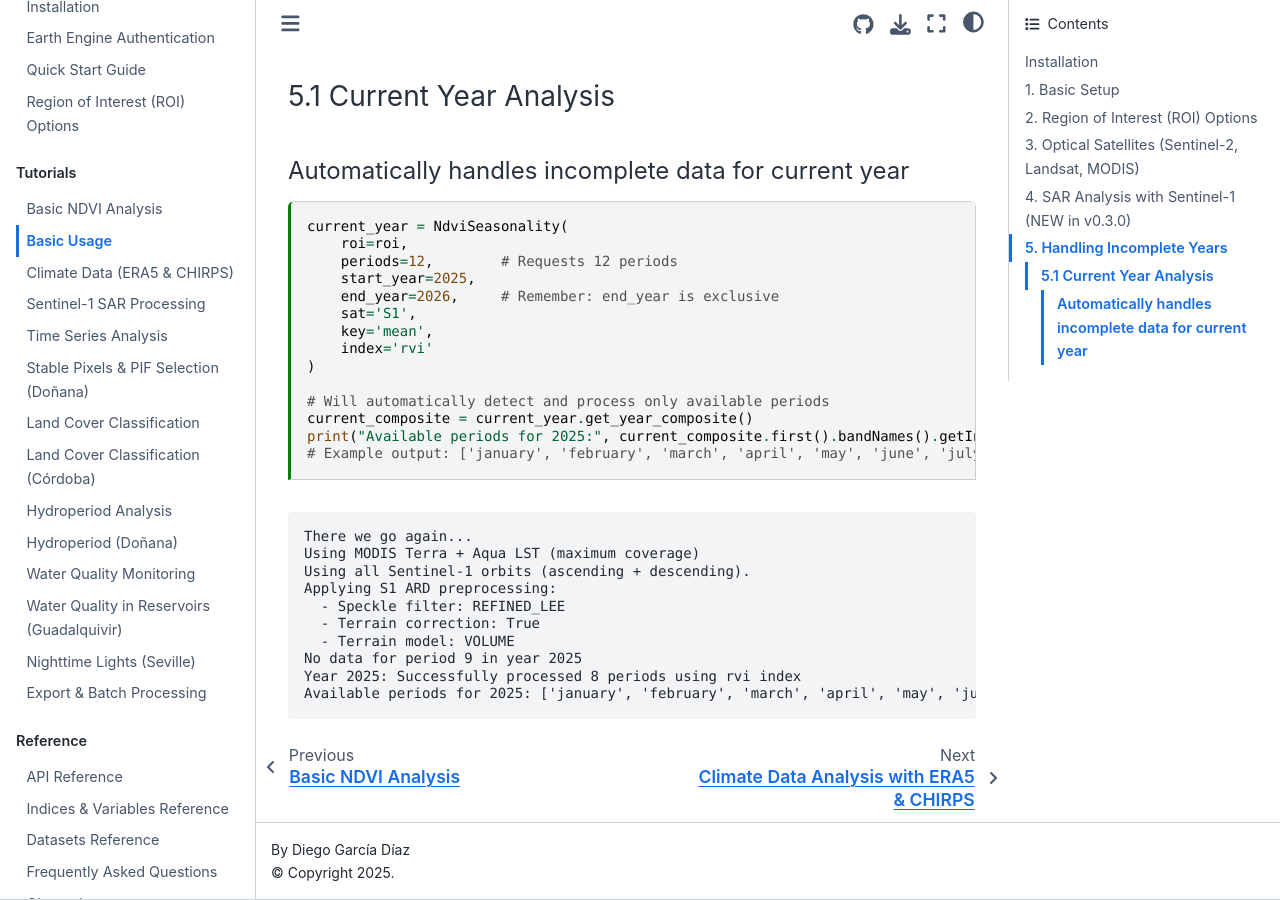
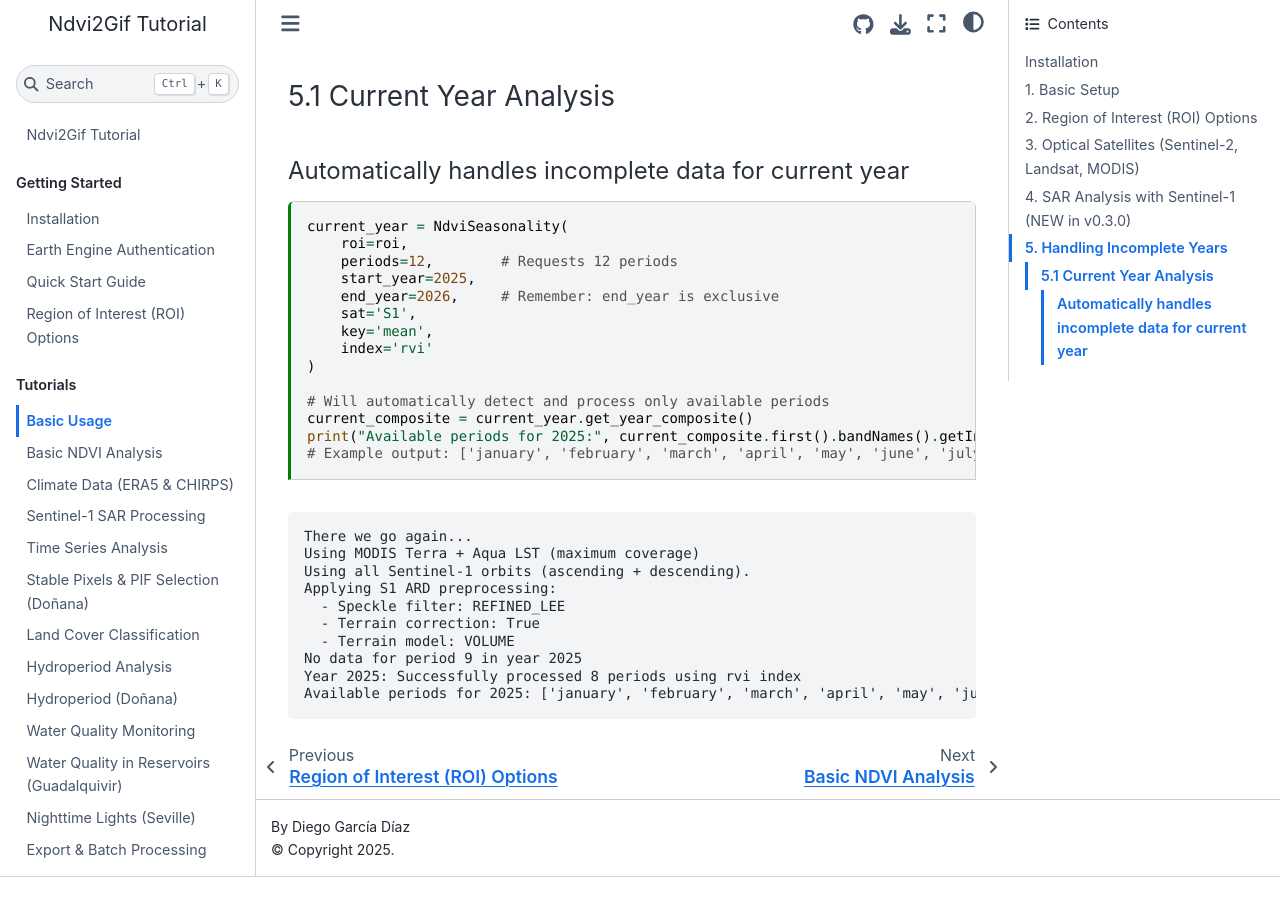
Before and after one commit to Digdgeo/Ndvi2Gif, a Jupyter Book: the page built from book/notebooks/01_basic_usage.ipynb, in a window 1280 px wide and 900 px high, scrolled down 6707 px. Built offline with Jupyter Book 1.0.4 settings and Sphinx 7.4.7 and the Sphinx Book theme 1.1.4, drawn with Linux system fonts in a browser that asks for light colours; pages that are not in the unit, such as notebooks, are missing from menus; after the commit the page ends 7584 px from its top, so only the background shows below that.

Commit message:
docs: drop the land cover notebook and reorder the tutorials
`02_landcover_classification.ipynb` never ran over the area its entry
claimed. Cell 5 set `roi = Map.draw_last_feature`, cell 6 kept the
Córdoba rectangle commented out behind `roi = roi` under a comment
reading "Example ROI (Lebrija, Spain)", the stored map output was
centred on the Lebrija croplands, and the final map looked at Córdoba
instead. Half its cells were commented-out stubs, and what it taught is
taught better by the multi-sensor notebook.

Put Basic Usage first, and say in the time series entry that its
phenology is the point-based one, to leave room for the per-pixel
rasters of `SpatialPhenologyAnalyzer`.

```diff
--- a/book/_toc.yml
+++ b/book/_toc.yml
@@ -13,15 +13,16 @@
       - file: getting_started/quick_start
       - file: getting_started/roi_options
 
-  # One entry per tutorial. The prose pages explain a class and its options,
-  # the notebooks are executed case studies — but they are all tutorials, and
-  # the reader picks by subject, so they sit at the same level
+  # One executed notebook per subject, in the order a reader meets them: the
+  # general ones first, then one case study per class of the library. The prose
+  # pages that still walk through a class are being dissolved into their
+  # notebook, with the options and caveats moving to Reference
   - caption: Tutorials
     chapters:
+      - file: notebooks/01_basic_usage
+        title: "Basic Usage"
       - file: tutorials/basic_ndvi
         title: "Basic NDVI Analysis"
-      - file: notebooks/01_basic_usage
-        title: "Basic Usage"
       - file: tutorials/climate_analysis
         title: "Climate Data (ERA5 & CHIRPS)"
       - file: advanced/sar_processing
@@ -29,13 +30,11 @@
       - file: advanced/time_series
         title: "Time Series Analysis"
       - file: notebooks/03_time_series_analysis
-        title: "Phenology and Trends (Ebro Delta)"
+        title: "Point Phenology and Trends (Ebro Delta)"
       - file: notebooks/06_stable_pixels
         title: "Stable Pixels & PIF Selection (Doñana)"
       - file: advanced/classification
         title: "Land Cover Classification"
-      - file: notebooks/02_landcover_classification
-        title: "Land Cover Classification (Córdoba)"
       - file: notebooks/07_multisensor_classification
         title: "Multi-sensor Classification (Tawau Hills)"
       - file: advanced/hydroperiod
```
Also changed, not shown: book/notebooks/02_landcover_classification.ipynb (deleted).
